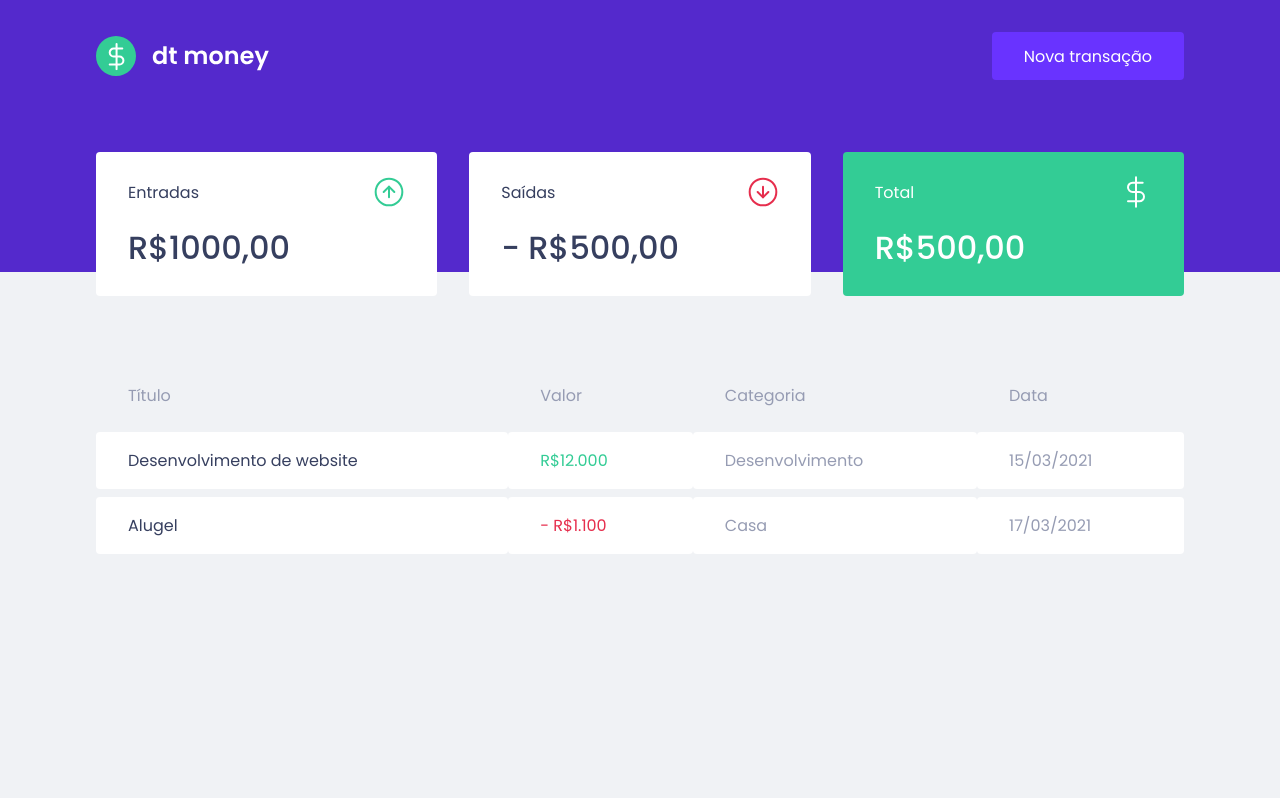
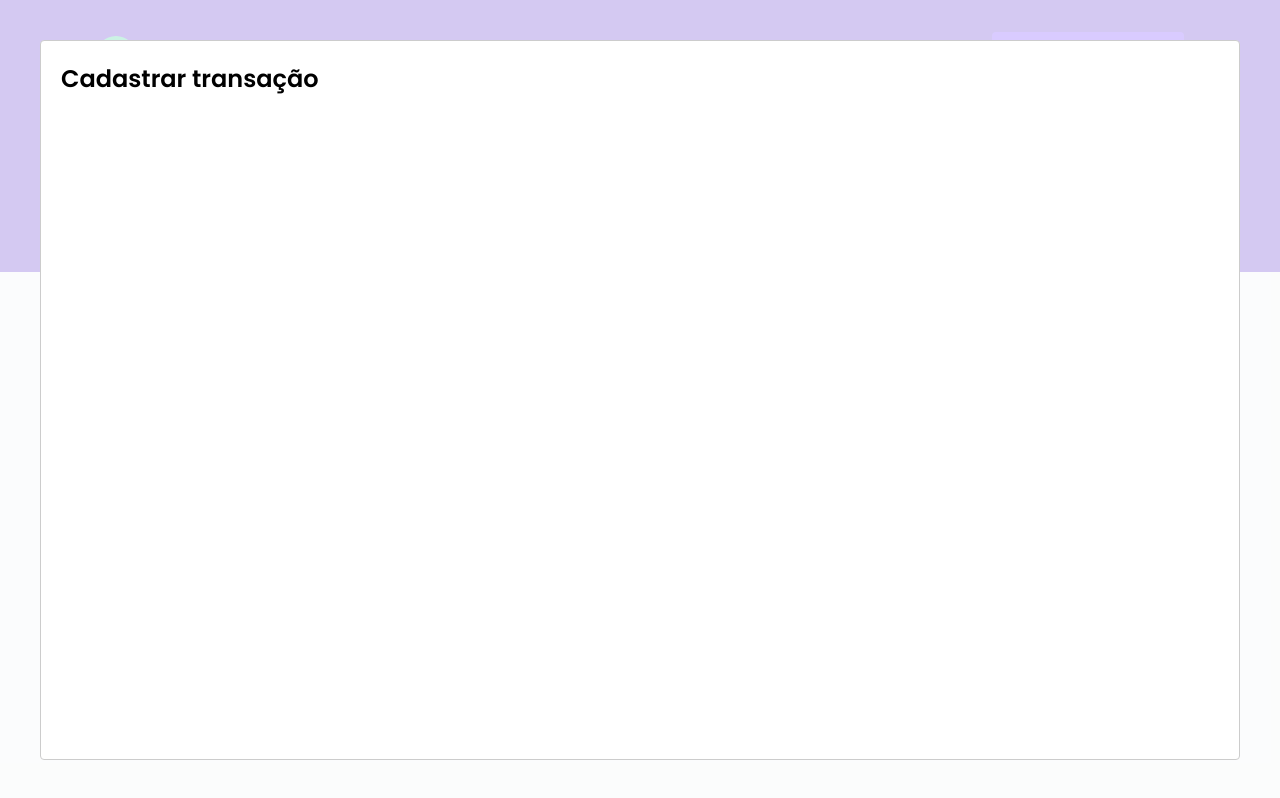
Before and after one commit to 1TATO/dtmoney, a React (Create React App) app: page / in a window 1280 px wide. Both pictures are taken after a click on the button "Nova transação". Built offline with nearby package versions, Linux system fonts and the light colour scheme; no server answers; what miragejs would draw is missing.

Commit message:
NewTransactionModal configured

```diff
--- a/package.json
+++ b/package.json
@@ -20,6 +20,7 @@
     "@types/node": "^12.0.0",
     "@types/react": "^17.0.0",
     "@types/react-dom": "^17.0.0",
+    "@types/react-modal": "^3.12.0",
     "@types/styled-components": "^5.1.9",
     "typescript": "^4.1.2"
   },
--- a/src/App.tsx
+++ b/src/App.tsx
@@ -1,13 +1,35 @@
+import { useState } from "react";
+import Modal from "react-modal";
 import { Dashboard } from "./components/Dashboard";
 import { Header } from "./components/Header";
 
 import { GlobalStyle } from "./styles/global";
 
+Modal.setAppElement('#root');
+
 export function App() {
+  const [isNewTransactionModalOpen, setIsNewTransactionModalOpen] = useState(false);
+
+  function handleOpenNewTransactionModal() {
+    setIsNewTransactionModalOpen(true);
+  }
+
+  function handleCloseNewTransactionModal() {
+    setIsNewTransactionModalOpen(false);
+  }
+
   return (
     <>
-      <Header />
+      <Header onOpenNewTransactionModal={handleOpenNewTransactionModal} />
       <Dashboard />
+
+      <Modal
+        isOpen={isNewTransactionModalOpen}
+        onRequestClose={handleCloseNewTransactionModal}
+      >
+        <h2>Cadastrar transação</h2>
+      </Modal>
+
       <GlobalStyle />
     </>
   );
--- a/src/components/Header/index.tsx
+++ b/src/components/Header/index.tsx
@@ -1,15 +1,23 @@
+import { useState } from 'react';
+import Modal from 'react-modal';
 import logoImg from '../../assets/logo.svg';
 
 import { Container, Content } from './styles';
 
-export function Header() {
+interface HeaderProps {
+  onOpenNewTransactionModal: () => void;
+}
+
+export function Header({ onOpenNewTransactionModal }: HeaderProps) {
   return (
     <Container>
       <Content>
         <img src={logoImg} alt="dt money" />
-        <button type="button">
+        <button type="button" onClick={onOpenNewTransactionModal}>
           Nova transação
-      </button>
+        </button>
+
+
       </Content>
     </Container>
   )
```
Also changed, not shown: 1 other file (tests, documents, lock files or other folders).
